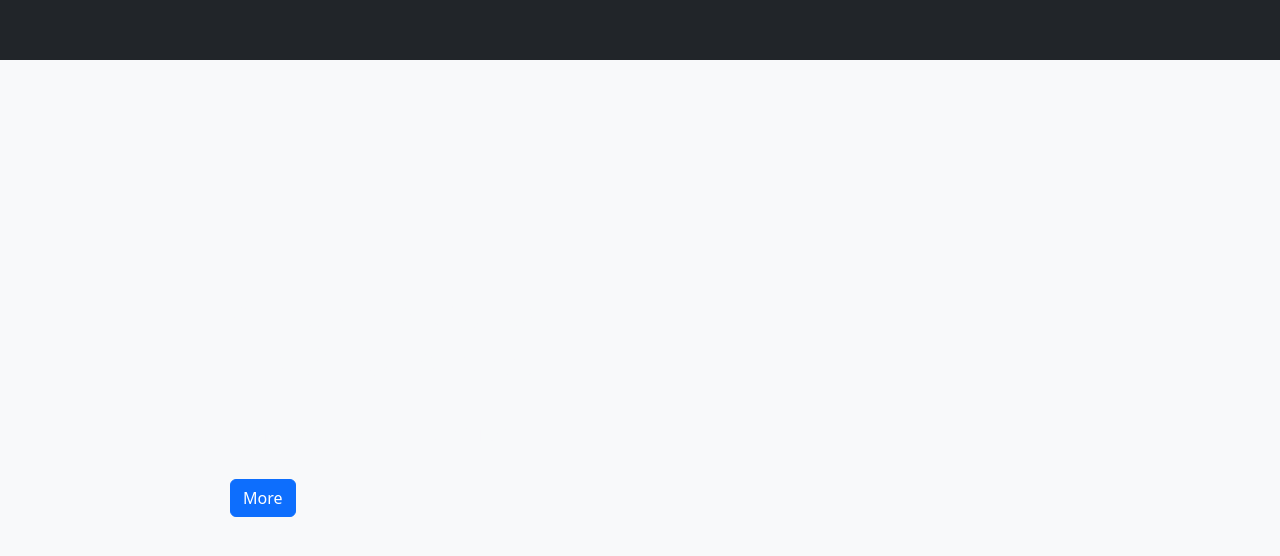
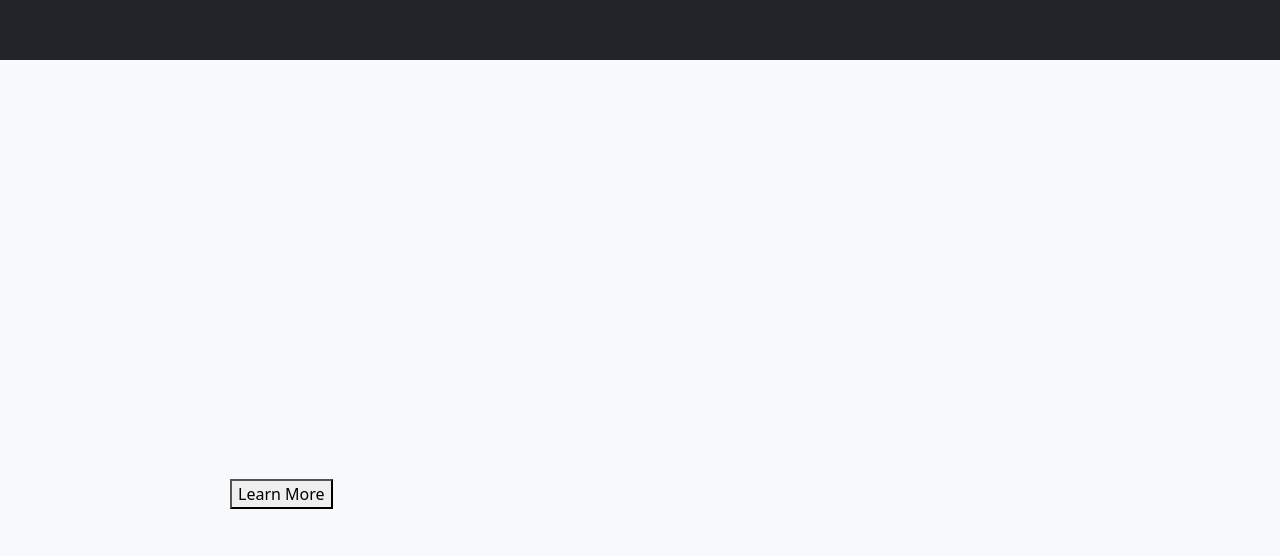
Before and after one commit to Hammad19/Sevices-Web-Design, a plain HTML site: page index.html in a window 1280 px wide. Shown: the part 820-1376 px from the top of the page. Drawn offline with nearby package versions, Linux system fonts and the light colour scheme.

Commit message:
Update index.html

```diff
--- a/index.html
+++ b/index.html
@@ -79,8 +79,7 @@
         <br>
         <h4 class="text-light">What are you Waiting for ?</h4>
         <br>
-        <button type="button" class="btn btn-primary">More</button>
-
+        <button type="button" class="">Learn More</button>
         </div>
 
 
```
